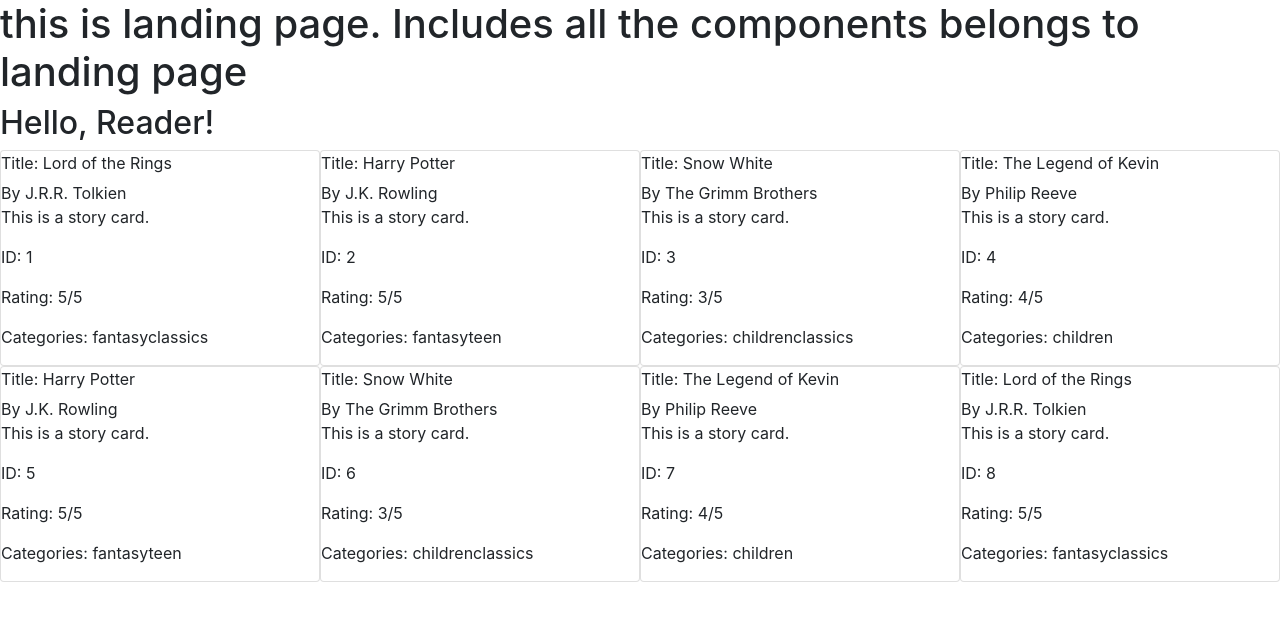
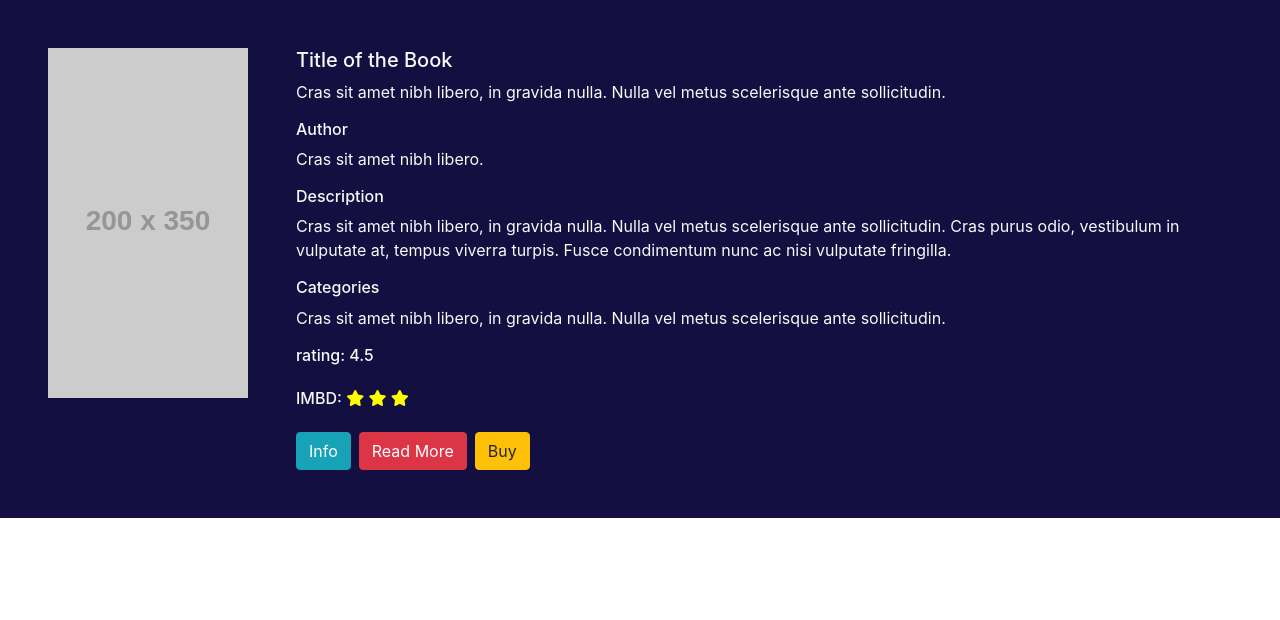
Before and after one commit to erlinh/VisualNovel, a React (Create React App) app in the folder client/: page /1 in a window 1280 px wide. Shown: the top 620 px of the page. Built offline with nearby package versions, Linux system fonts and the light colour scheme.

Commit message:
Details folder created and route to details page added

```diff
--- a/client/package.json
+++ b/client/package.json
@@ -3,12 +3,14 @@
   "version": "0.1.0",
   "private": true,
   "dependencies": {
+    "@fortawesome/fontawesome-free": "^5.15.1",
     "@testing-library/jest-dom": "^4.2.4",
     "@testing-library/react": "^9.5.0",
     "@testing-library/user-event": "^7.2.1",
     "bootstrap": "^4.5.3",
     "react": "^17.0.0",
     "react-dom": "^17.0.0",
+    "react-router-dom": "^5.2.0",
     "react-scripts": "3.4.4",
     "react-test-renderer": "^17.0.1",
     "reactstrap": "^8.6.0"
--- a/client/public/index.html
+++ b/client/public/index.html
@@ -15,6 +15,7 @@
       user's mobile device or desktop. See https://developers.google.com/web/fundamentals/web-app-manifest/
     -->
     <link rel="manifest" href="%PUBLIC_URL%/manifest.json" />
+    <script src="https://kit.fontawesome.com/a076d05399.js"></script>
     <!--
       Notice the use of %PUBLIC_URL% in the tags above.
       It will be replaced with the URL of the `public` folder during the build.
--- a/client/src/App.js
+++ b/client/src/App.js
@@ -1,12 +1,19 @@
 import React from 'react';
+import { BrowserRouter, Switch, Route } from 'react-router-dom';
+import DetailsPage from './pages/DetailsPage';
 import LandingPage from './pages/LandingPage';
 
 
 function App() {
   return (
-    <div className="App">
-      <LandingPage />
-    </div>
+    <BrowserRouter>
+      <div className='App'>
+        <Switch>
+          <Route exact path='/' component={LandingPage} />
+          <Route path='/:id' component={DetailsPage} />
+        </Switch>
+      </div>
+    </BrowserRouter>
   );
 
 }
--- /dev/null
+++ b/client/src/components/Details/TopSection/Buttons.js
@@ -0,0 +1,25 @@
+import React from 'react';
+
+const ButtonInfo =(props)=>{
+  return (
+    <button type="button" className="btn btn-info mr-2">Info</button>
+  );
+};
+
+const ButtonReadMore =()=>{
+  return (
+    <button type="button" className="btn btn-danger mr-2">Read More</button>
+  );
+};
+
+const ButtonBuy =()=>{
+  return (
+    <button type="button" className="btn btn-warning">Buy</button>
+  );
+};
+
+export{
+  ButtonInfo,
+  ButtonReadMore,
+  ButtonBuy
+};
--- /dev/null
+++ b/client/src/components/Details/TopSection/TopCard.css
@@ -0,0 +1,3 @@
+.topSection__bg{
+    background-color: #130f40;
+}
--- /dev/null
+++ b/client/src/components/Details/TopSection/TopCard.js
@@ -0,0 +1,41 @@
+import React from 'react';
+import {ButtonInfo, ButtonReadMore, ButtonBuy} from './Buttons';
+import '../TopSection/TopCard.css'
+const TopCard =()=>{
+    return(
+        <>
+        <div className="media topSection__bg text-light p-5 ">
+            <img src="https://via.placeholder.com/200x350" alt="img"/>
+            <div class="media-body pl-5">
+                <h5 class="mt-0">Title of the Book</h5>
+                <p> Cras sit amet nibh libero, in gravida nulla. Nulla vel metus scelerisque ante sollicitudin.
+                </p>
+                <h6 class="mt-0">Author</h6>
+                <p> Cras sit amet nibh libero.
+                </p>
+                <h6 class="mt-0">Description</h6>
+                <p> Cras sit amet nibh libero, in gravida nulla. Nulla vel metus scelerisque ante sollicitudin.
+                    Cras purus odio, vestibulum in vulputate at,
+                    tempus viverra turpis.
+                    Fusce condimentum nunc ac nisi vulputate fringilla.
+                </p>
+                <h6 class="mt-0">Categories</h6>
+                <p> Cras sit amet nibh libero, in gravida nulla. Nulla vel metus scelerisque ante sollicitudin.
+                </p>
+                <h6 class="mt-0 pb-3"> rating: 4.5 </h6>
+                <h6 class="mt-0 pb-3"> IMBD: <i className="fas fa-star" style={{color:"yellow"}}></i> <i className="fas fa-star" style={{color:"yellow"}}>
+
+                </i> <i className="fas fa-star" style={{color:"yellow"}}></i></h6>
+
+                <ButtonInfo  />
+                <ButtonReadMore />
+                <ButtonBuy />
+
+            </div>
+        </div>
+
+        </>
+    );
+}
+
+export default TopCard;
--- /dev/null
+++ b/client/src/pages/DetailsPage.js
@@ -0,0 +1,10 @@
+import React from 'react';
+import TopCard from '../components/Details/TopSection/TopCard';
+
+const DetailsPage=()=>{
+  return(
+    <TopCard />
+  );
+};
+
+export default DetailsPage;
```
Also changed, not shown: 1 other file (tests, documents, lock files or other folders).
